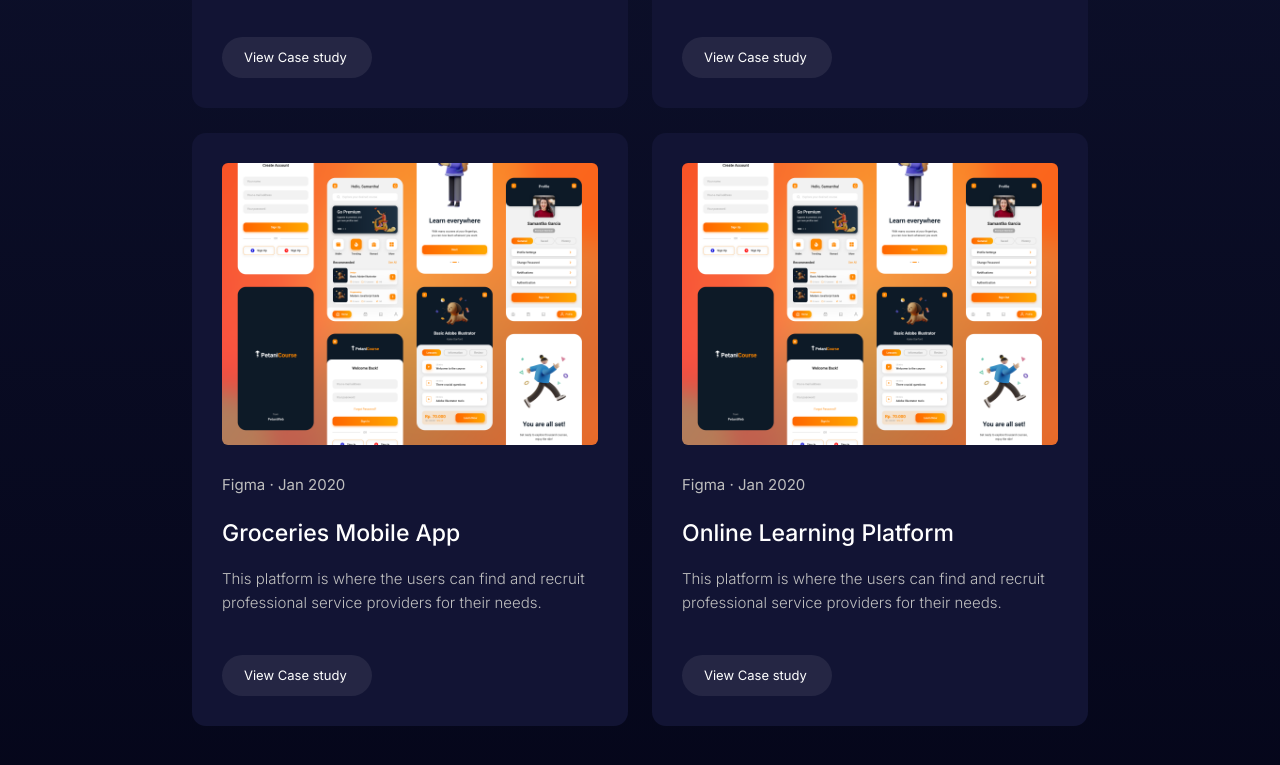
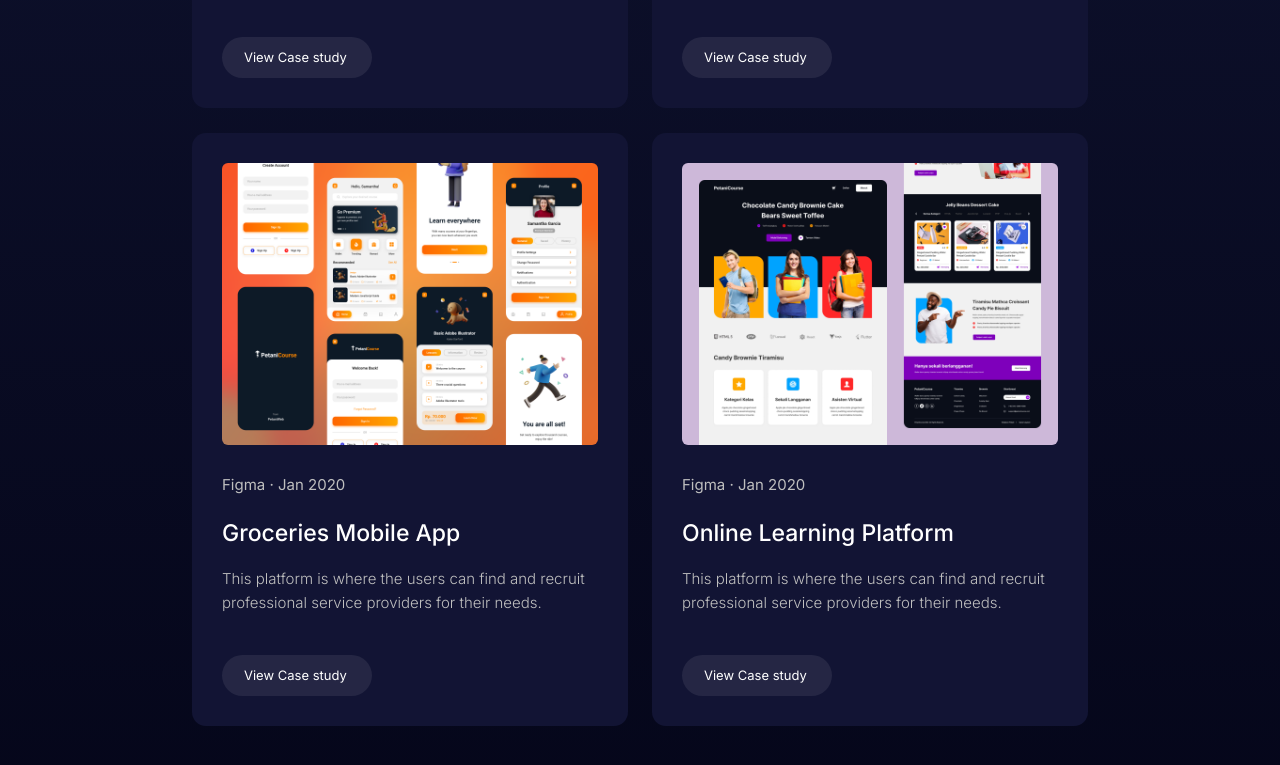
Before and after one commit to alif-firdaus/passionate-html, a plain HTML site: page index.html in a window 1280 px wide. Shown: the part 7504-8269 px from the top of the page. Drawn offline with nearby package versions, Linux system fonts and the light colour scheme.

Commit message:
projects-card-4 image changes

```diff
--- a/index.html
+++ b/index.html
@@ -432,7 +432,7 @@
 
                 <div class="projects-card-item">
                     <div class="projects-card-image-container">
-                        <img class="projects-card-image" src="images/PetaniCourse App.png" />
+                        <img class="projects-card-image" src="images/Online Learning Platform.jpeg" />
                     </div>
                     <div class="projects-card-text">
                         <p class="projects-card-text-status">Figma &middot; Jan 2020</p>
```
